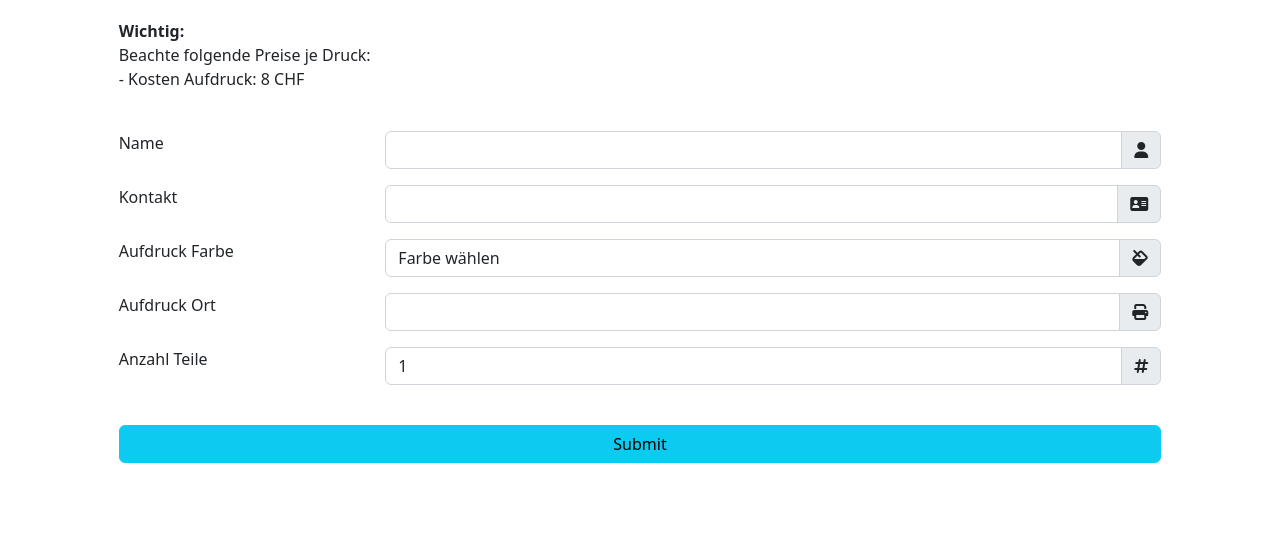
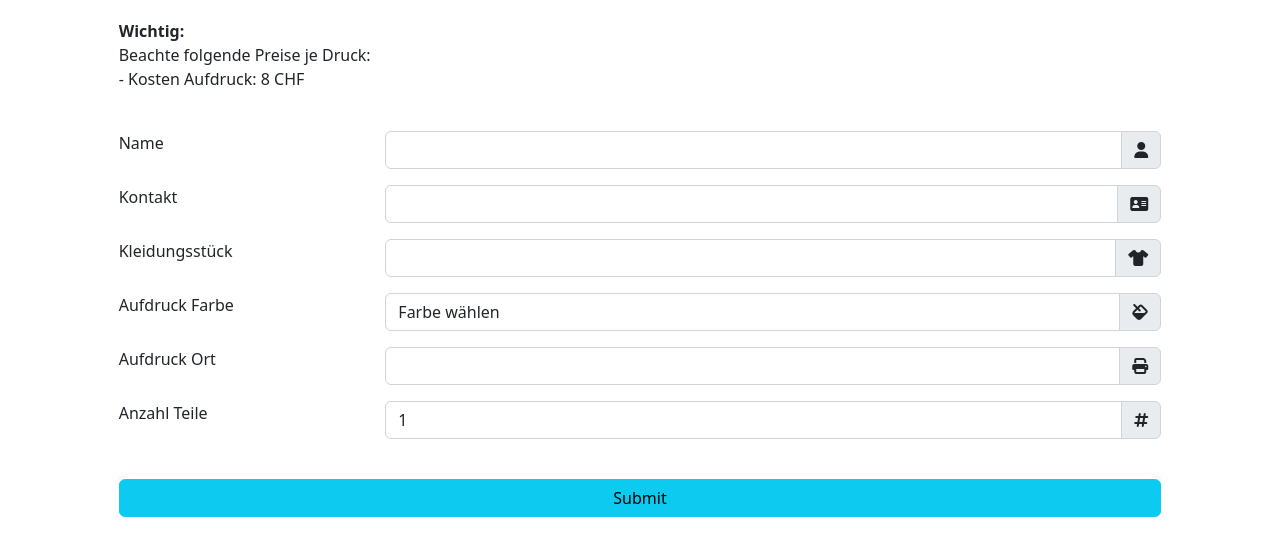
Before and after one commit to Vento-Nuenenen/miniMarket, a PHP site: page / in a window 1280 px wide. Shown: the part 325-866 px from the top of the page. Before the commit the page ends 788 px from the top, so only its background shows below. Run offline with PHP 8.4, Linux system fonts and the light colour scheme; some libraries are stand-ins or nearby versions.

Commit message:
Update index.php

```diff
--- a/index.php
+++ b/index.php
@@ -68,6 +68,19 @@
                     </div>
 
                     <div class="row has-feedback">
+                        <label for="piece" class="col-md-3 form-label">Kleidungsstück</label>
+                        <div class="col-md-9">
+                            <div class="input-group mb-3">
+                                <input id="piece" class="form-control" name="piece" type="text" required />
+
+                                <label class="input-group-text" for="piece">
+                                    <i class="fa fa-shirt" aria-hidden="true"></i>
+                                </label>
+                            </div>
+                        </div>
+                    </div>
+
+                    <div class="row has-feedback">
                         <label for="print_color" class="col-md-3 form-label">Aufdruck Farbe</label>
                         <div class="col-md-9">
                             <div class="input-group mb-3">
```
